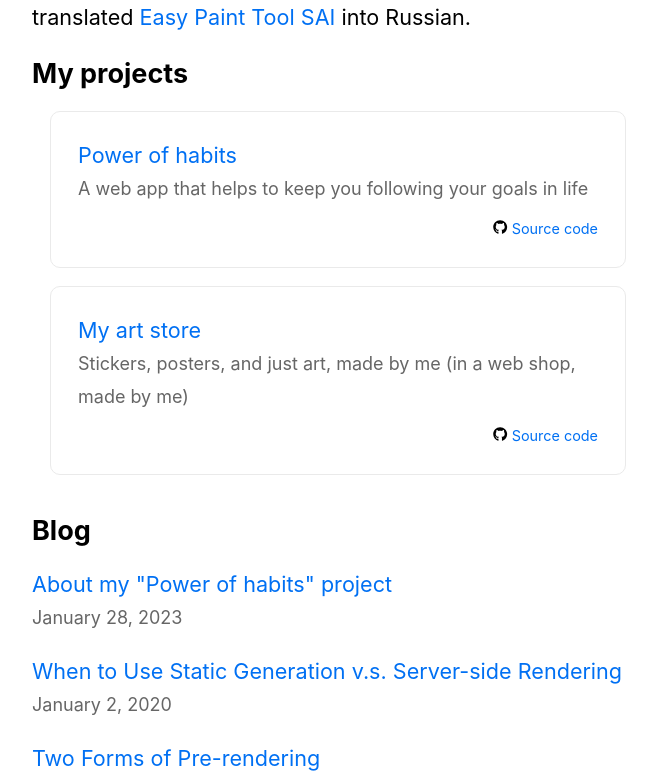
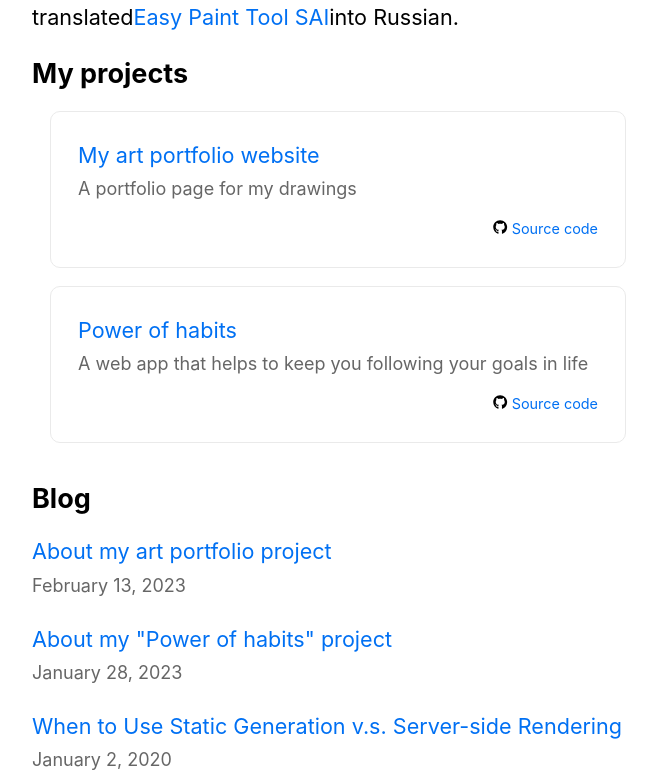
Before and after one commit to neznayer/nextjs-tutorial, a Next.js app: page / in a window 1280 px wide. Shown: the part 402-1185 px from the top of the page, without its empty margins (302-959 px from the left). Built offline with nearby package versions, Linux system fonts and the light colour scheme.

Commit message:
add links, add blog post

```diff
--- a/pages/index.js
+++ b/pages/index.js
@@ -27,12 +27,12 @@ export default function Home({ allPostsData }) {
         <ul className={`${utilStyles.list} ${utilStyles.horizontalList}`}>
           <li>
             <Link href="https://instagram.com/nezneznezneznez">
-              <FaInstagram /> Instagram{" "}
+              <FaInstagram /> Instagram
             </Link>
           </li>
           <li>
             <Link href="https://github.com/neznayer">
-              <FaGithub /> Github{" "}
+              <FaGithub /> Github
             </Link>
           </li>
         </ul>
@@ -41,10 +41,7 @@ export default function Home({ allPostsData }) {
         <p>
           Hi, I'm Anton. I'm a fullstack developer and illustrator. Sometimes a
           En/Ru/Jp translator as well. It's me who translated
-          <a href="https://www.systemax.jp/en/sai/">
-            {" "}
-            Easy Paint Tool SAI
-          </a>{" "}
+          <a href="https://www.systemax.jp/en/sai/">Easy Paint Tool SAI</a>
           into Russian.
         </p>
       </section>
@@ -54,18 +51,18 @@ export default function Home({ allPostsData }) {
         <ul className={utilStyles.list}>
           <li>
             <ProjectCard
+              title="My art portfolio website"
+              link="https://art-portfolio-neznayer.vercel.app/"
+              githubLink="https://github.com/neznayer/art-portfolio"
+              description="A portfolio page for my drawings"
+            />
+          </li>
+          <li>
+            <ProjectCard
               title="Power of habits"
               link="https://power-of-habits.vercel.app/"
               githubLink="https://github.com/neznayer/power-of-habits"
               description="A web app that helps to keep you following your goals in life"
-            />
-          </li>
-          <li>
-            <ProjectCard
-              title="My art store"
-              link="#"
-              githubLink="#"
-              description="Stickers, posters, and just art, made by me (in a web shop, made by me)"
             />
           </li>
         </ul>
--- /dev/null
+++ b/posts/art-portfolio-about.md
@@ -0,0 +1,21 @@
+---
+title: "About my art portfolio project"
+date: "2023-02-13"
+---
+
+### 自分のお絵描きポートフォリオサイトをやっと終えた
+
+。。。と言える状態に近づけました！
+
+こちらは、割と Web components をメインの仕事をずっとやっていて、Web アプリみたいなものは、それほど経験がありませんでした。
+ですが、ずっとそいう感じの自分のお絵描きのポートフォリオサイトや、（開発中の）オリジナルグッズストアを作りたかったので、今回、せめてポートフォリオサイトだけを作り込みました！
+
+１っか月粘りついてて、マニュアルなどを読みまくりました結果は、かなりいい感じにできたかと思います。。
+特に、ロード時間は感動しました。
+
+ほとんど大きい画像画像でしたので、最初は相当のロード時間があったが、next/Image を導入しましたら、勝手に最適の解像度の画像バージョンを前もって作っておいってくれて、必要の解像度以上は情報をロードしないという仕組みですね。
+
+また、完全に Tailwind にハマってしまいました。本当に楽ですね！🥳 　やっぱり、複雑のアニメーションなどは、css/sass でやった方がいいですが、　それ以外の場合は、すべて Tailwind ですれば、作業スピードは倍ぐらい上がりますね！🫠
+
+理想なスタックを使いました： t3-stack
+(tRPC + reactQuery + Prisma)
```
Also changed, not shown: 1 other file (tests, documents, lock files or other folders).
